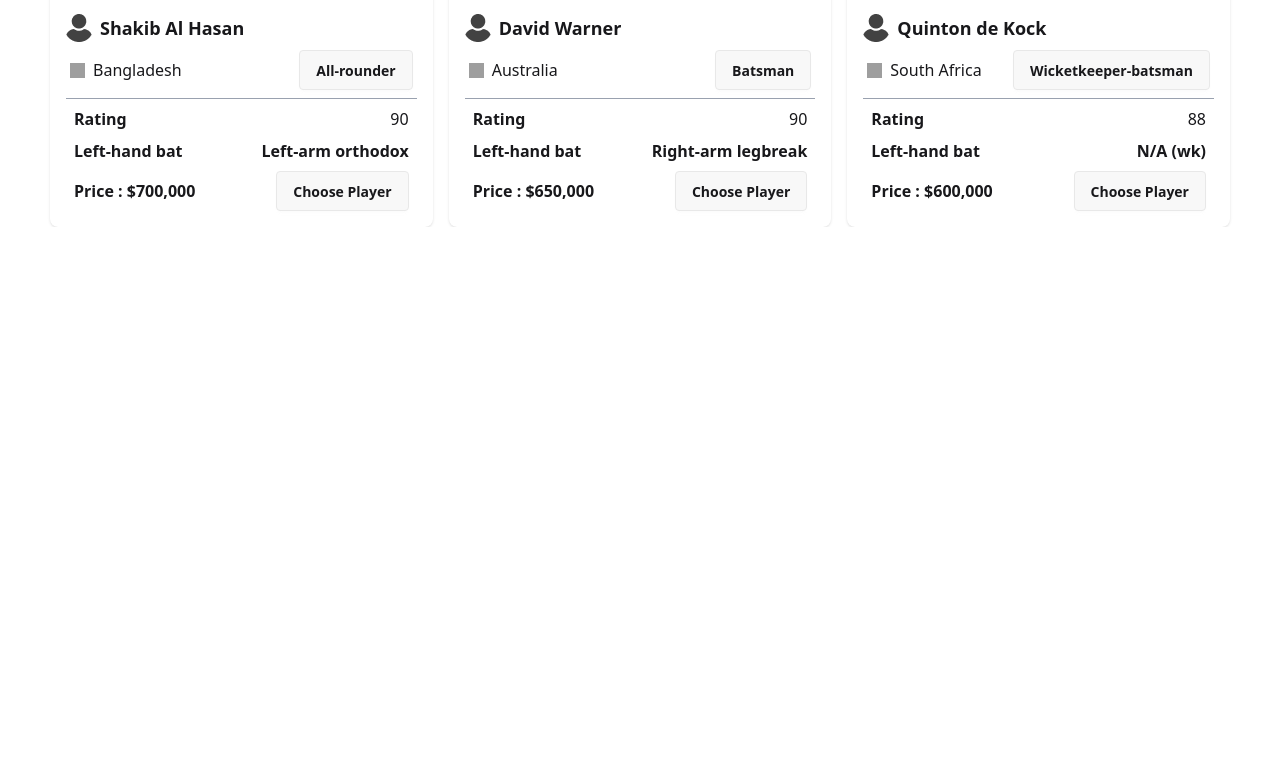
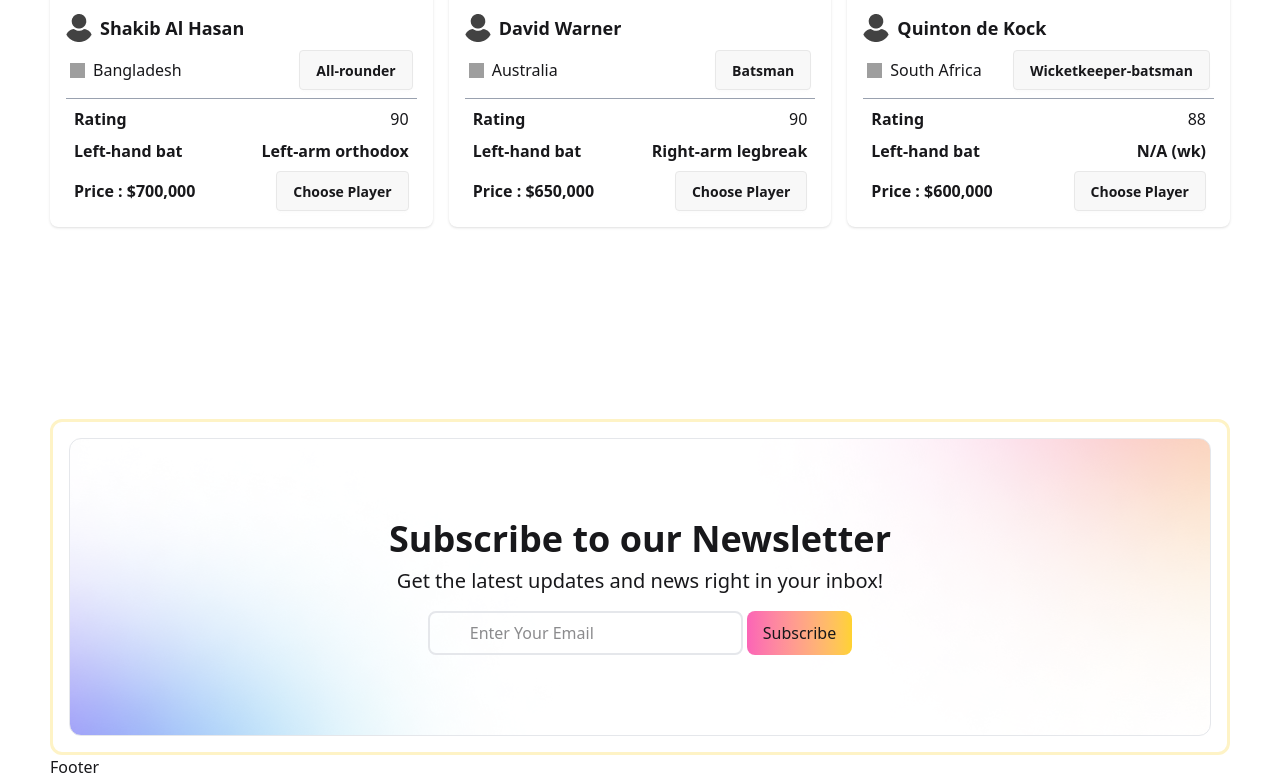
Before and after one commit to Samiul-Alam-Shanto/BPL-Dream-select-XI, a React (Vite) app: page / in a window 1280 px wide. Shown: the part 2457-3236 px from the top of the page. Before the commit the page ends 2684 px from the top, so only its background shows below. Built offline with nearby package versions, Linux system fonts and the light colour scheme; grey boxes are pictures that could not be loaded.

Commit message:
added the upper fotter card

```diff
--- a/src/App.jsx
+++ b/src/App.jsx
@@ -5,6 +5,7 @@
 import SelectedPlayers from "./components/SelectedPlayers/SelectedPlayers";
 import { toast, ToastContainer } from "react-toastify";
 import Banner from "./components/Banner/Banner";
+import Footer from "./components/Footer/Footer";
 
 const fetchPlayers = async () => {
   const res = await fetch("/Players.json");
@@ -82,6 +83,7 @@
           removePurchasedPlayer={removePurchasedPlayer}
         ></SelectedPlayers>
       </Suspense>
+      <Footer></Footer>
 
       <ToastContainer />
     </>
--- a/src/components/AvailablePlayers/AvailablePlayers.jsx
+++ b/src/components/AvailablePlayers/AvailablePlayers.jsx
@@ -13,7 +13,7 @@
   // console.log(playerData);
   return (
     <div
-      className={`max-w-[1220px] mx-auto grid grid-cols-1 md:grid-cols-2 lg:grid-cols-3 gap-4 mt-5 ${className}`}
+      className={`max-w-[1220px] mx-auto grid grid-cols-1 md:grid-cols-2 lg:grid-cols-3 gap-4 mt-5 ${className} pb-48`}
     >
       {playerData.map((player) => (
         <AvailablePlayer
--- /dev/null
+++ b/src/components/Footer/Footer.jsx
@@ -0,0 +1,33 @@
+import React from "react";
+import bgImg from "../../assets/bg-shadow.png";
+
+const Footer = () => {
+  return (
+    <div>
+      <div className="border-3 border-amber-100 p-4 rounded-xl bg-[#FFFFFF15]">
+        <div
+          className="flex flex-col  gap-2 items-center justify-center bg-white py-20 bg-cover bg-center rounded-xl border border-gray-200"
+          style={{ backgroundImage: `url(${bgImg})` }}
+        >
+          <h2 className="font-bold text-4xl">Subscribe to our Newsletter</h2>
+          <h5 className="text-xl">
+            Get the latest updates and news right in your inbox!
+          </h5>
+          <div className="flex mt-2 gap-1">
+            <input
+              className="border-2 border-gray-200 rounded-lg px-10 py-2"
+              type="text"
+              placeholder="Enter Your Email"
+            />
+            <button className="px-4 py-2 bg-gradient-to-r from-pink-400 to-amber-300 rounded-lg cursor-pointer hover:bg-gradient-to-l from-pink-400 to-amber-300">
+              Subscribe
+            </button>
+          </div>
+        </div>
+      </div>
+      <div>Footer</div>
+    </div>
+  );
+};
+
+export default Footer;
```
